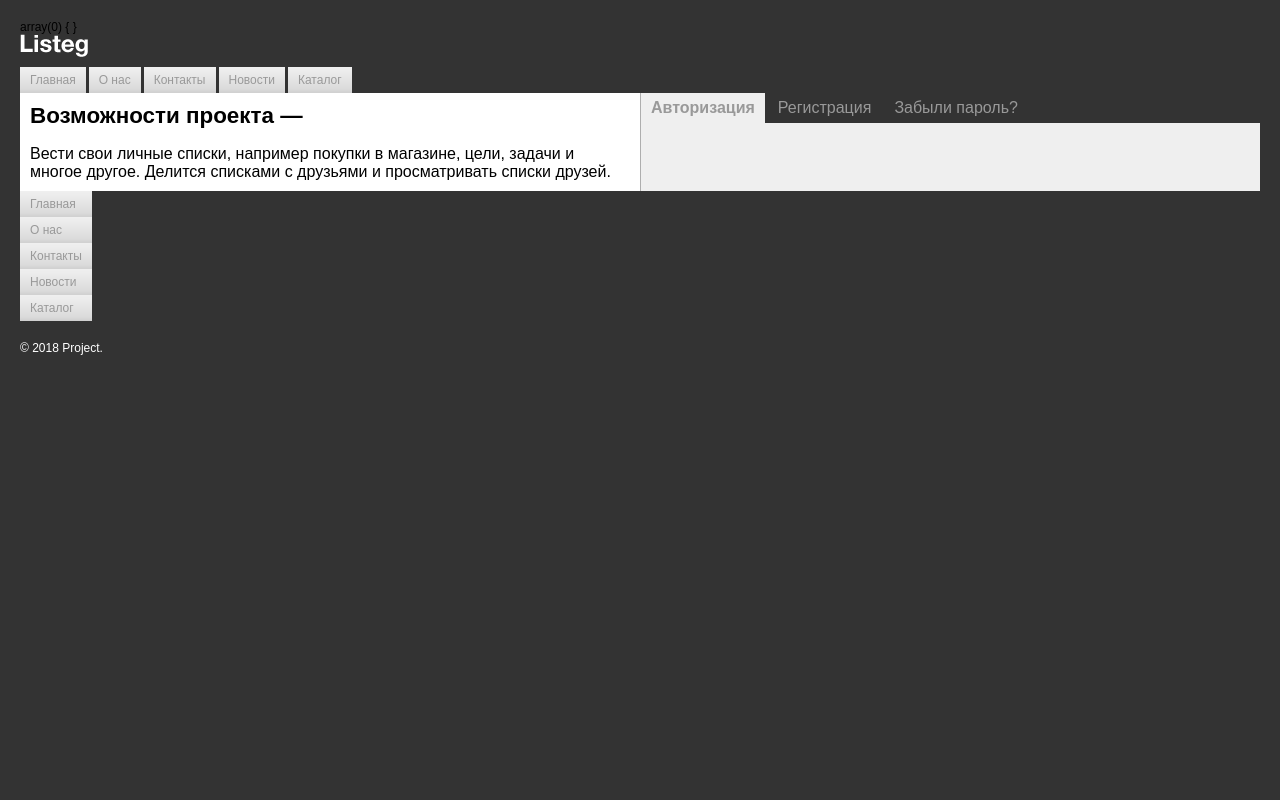
After one commit to hobuttt/phplearn, a PHP site: page /homework3/index.php?login=1 in a window 1280 px wide. The commit adds this page. Run offline with PHP 8.4, Linux system fonts and the light colour scheme.

Commit message:
homework 310

```diff
--- a/public/homework3/auth.php
+++ b/public/homework3/auth.php
@@ -1,7 +1,8 @@
 <?php
     $login = 'root';
     $password = 'admin';
-    function auth($getLogin, $getPassword) {
+    function auth($getLogin, $getPassword, $login, $password) {
+        var_dump($getLogin, $getPassword, $login, $password);
         if ($getLogin === $login && $getPassword === $password) {
             return true;
         }
--- /dev/null
+++ b/public/homework3/index.php
@@ -0,0 +1,111 @@
+<?php
+    include  './auth.php';
+    $error = false;
+    $success = false;
+
+    var_dump($_POST);
+    if (!empty($_POST)) {
+        if (empty($_POST['login']) || empty($_POST['password'])) {
+            $error = true;
+        }else{
+            $success = auth($_POST['login'], $_POST['password']);
+        }
+    }
+?>
+
+<!DOCTYPE html>
+<html>
+<head>
+    <meta http-equiv="Content-Type" content="text/html; charset=UTF-8">
+    <link href="styles.css" rel="stylesheet">
+    <title>Project - ведение списков</title>
+</head>
+
+<body>
+
+    <div class="header">
+    	<div class="logo"><img src="i/logo.png" width="68" height="23" alt="Project"></div>
+        <div class="clearfix"></div>
+    </div>
+
+    <div class="clear">
+        <ul class="main-menu">
+            <li><a href="#">Главная</a></li>
+            <li><a href="#">О нас</a></li>
+            <li><a href="#">Контакты</a></li>
+            <li><a href="#">Новости</a></li>
+            <li><a href="#">Каталог</a></li>
+        </ul>
+    </div>
+
+	<table width="100%" border="0" cellspacing="0" cellpadding="0">
+    	<tr>
+        	<td class="left-collum-index">
+
+				<h1>Возможности проекта —</h1>
+				<p>Вести свои личные списки, например покупки в магазине, цели, задачи и многое другое. Делится списками с друзьями и просматривать списки друзей.</p>
+
+
+			</td>
+            <td class="right-collum-index">
+
+				<div class="project-folders-menu">
+					<ul class="project-folders-v">
+    					<li class="project-folders-v-active"><a href="#">Авторизация</a></li>
+    					<li><a href="#">Регистрация</a></li>
+    					<li><a href="#">Забыли пароль?</a></li>
+					</ul>
+				    <div class="clearfix"></div>
+				</div>
+                <?php if ($_GET['login'] === 'yes'): ?>
+                    <div class="index-auth">
+                        <?php  if ($error): ?>
+                            <p class="error">
+                                Вах - вах
+                            </p>
+                        <?php endif ?>
+                        <?php  if ($success): ?>
+                            <p class="error">
+                                Их - ха
+                            </p>
+                        <?php endif ?>
+                        <form action="./index.php?login=yes" method="post">
+                            <table width="100%" border="0" cellspacing="0" cellpadding="0">
+                                <tr>
+                                    <td class="iat">
+                                        <label for="login_id">Ваш e-mail:</label>
+                                        <input id="login_id" size="30" name="login">
+                                    </td>
+                                </tr>
+                                <tr>
+                                    <td class="iat">
+                                        <label for="password_id">Ваш пароль:</label>
+                                        <input id="password_id" size="30" name="password" type="password">
+                                    </td>
+                                </tr>
+                                <tr>
+                                    <td><input type="submit" value="Войти"></td>
+                                </tr>
+                            </table>
+                        </form>
+                    </div>
+                <?php endif ?>
+
+			</td>
+        </tr>
+    </table>
+
+    <div class="clearfix">
+        <ul class="main-menu bottom">
+            <li><a href="#">Главная</a></li>
+            <li><a href="#">О нас</a></li>
+            <li><a href="#">Контакты</a></li>
+            <li><a href="#">Новости</a></li>
+            <li><a href="#">Каталог</a></li>
+        </ul>
+    </div>
+
+    <div class="footer">&copy;&nbsp;<nobr>2018</nobr> Project.</div>
+
+</body>
+</html>
--- /dev/null
+++ b/public/homework3/styles.css
@@ -0,0 +1,195 @@
+@charset "UTF-8";
+
+body {
+    background: #333333;
+    padding: 20px;
+    margin: 0;
+    color: #000000;
+    font-family: Arial, Helvetica, sans-serif;
+    font-size: 12px;
+}
+
+div {
+    border: none;
+    font-size: 1em;
+}
+
+tr td {
+    font-size: 1em;
+    border: none;
+}
+
+img {
+    border: none;
+}
+
+a {
+    text-decoration: underline;
+    color: #333;
+}
+
+a:hover {
+    color: #00a0de;
+    text-decoration: underline;
+}
+
+.header {
+    padding: 0;
+    margin: 0 0 10px 0;
+    border: none;
+}
+
+.logo {
+    float: left;
+    margin: 0 10px 0 0;
+    padding: 0;
+    border: none;
+}
+
+.logo img {
+    border: none;
+}
+
+.main-menu {
+    margin: 0;
+    padding: 0;
+    clear: both;
+}
+
+.main-menu li {
+    list-style: none;
+    float: left;
+    background: url(i/top-menu-bg.gif) bottom repeat-x #efefef;
+    margin: 0 3px 0 0;
+    padding: 0;
+}
+
+.main-menu.bottom {
+    float: left;
+}
+
+.main-menu.bottom li {
+    float: none;
+    display: block;
+}
+
+.main-menu li a {
+    padding: 6px 10px;
+    text-decoration: none;
+    display: block;
+    color: #999999;
+}
+
+.main-menu li a:hover {
+    padding: 6px 10px;
+    text-decoration: none;
+    display: block;
+    color: #ffffff;
+    background: url(i/fl-bg-hover.gif) bottom repeat-x #67bdff;
+}
+
+.clearfix::after {
+    content: "";
+    display: table;
+    clear: both;
+}
+
+
+.left-collum-index {
+    background: #ffffff;
+    margin: 0;
+    padding: 10px;
+    width: 50%;
+    vertical-align: top;
+}
+
+.left-collum-index h1 {
+    font-size: 1.4em;
+    color: #000000;
+    margin: 0 0 10px 0;
+}
+
+.right-collum-index {
+    background: #efefef;
+    margin: 0;
+    padding: 0;
+    width: 50%;
+    border-left: solid 1px #aeaeae;
+    vertical-align: top;
+}
+
+.footer {
+    color: #ffffff;
+    margin: 20px 0 0 0;
+    padding: 0;
+}
+
+.footer a {
+    color: #ffffff;
+}
+.footer a:hover {
+    color: #cccccc;
+}
+
+.project-folders-menu {
+    background: #333333;
+    margin: 0 0 10px 0;
+    padding: 0 10px 0 0;
+}
+
+.project-folders-v {
+    margin: 0;
+    padding: 0;
+}
+
+.project-folders-v li {
+    list-style: none;
+    float: left;
+    background: #333333;
+    margin: 0 3px 0 0;
+    padding: 0;
+}
+
+.project-folders-v li a {
+    padding: 6px 10px;
+    text-decoration: none;
+    display: block;
+    color: #999999;
+}
+
+.project-folders-v li a:hover {
+    padding: 6px 10px;
+    text-decoration: none;
+    display: block;
+    color: #999999;
+    background: bottom repeat-x #444444;
+}
+
+.project-folders-v-active span,
+.project-folders-v-active a {
+    padding: 6px 10px;
+    text-decoration: none;
+    display: block;
+    color: #333333;
+    background: #efefef;
+    font-weight: bold;
+}
+
+.index-auth {
+    margin: 0;
+    padding: 10px;
+}
+
+.iat {
+    color: #777777;
+    margin: 0;
+    padding: 0 0 10px 0;
+}
+
+.iat input {
+    width: 99% !important;
+}
+
+.iat label {
+	display: block;
+}
```
Also changed, not shown: public/homework3/i/fl-bg-hover.gif (added), public/homework3/i/logo.png (added), public/homework3/i/top-menu-bg.gif (added).
